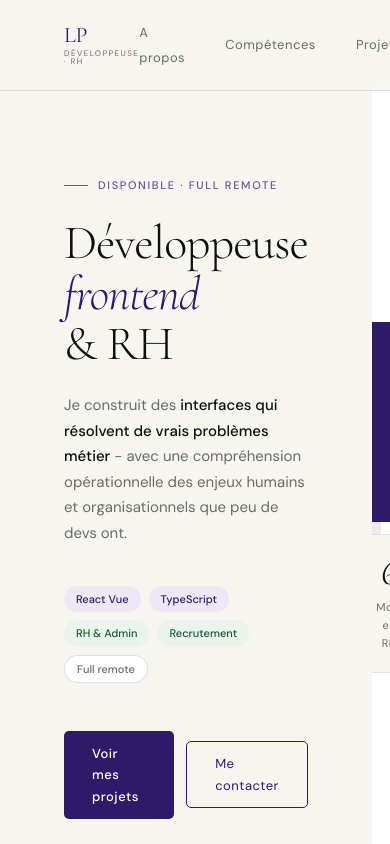
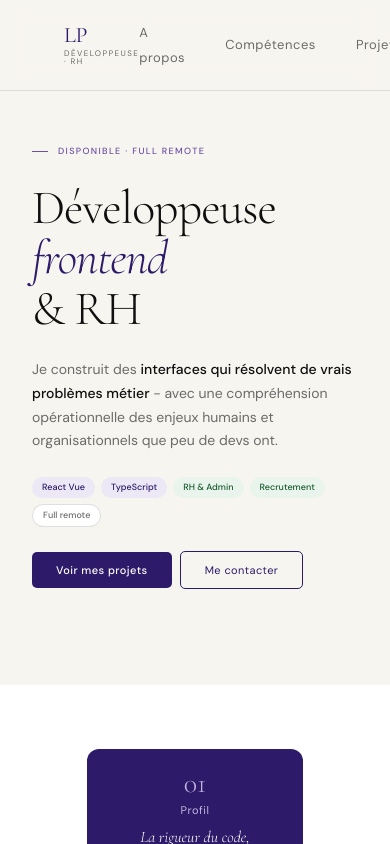
Before and after one commit to NeugdaeUju/Portfolio, a React (Vite) app: page / in a window 390 px wide. Shown: the top 844 px of the page. Built offline with nearby package versions, Linux system fonts and the light colour scheme; a web font is replaced by a local one.

Commit message:
Responsive sur le Hero

```diff
--- a/src/assets/sass/accueil.scss
+++ b/src/assets/sass/accueil.scss
@@ -1,4 +1,22 @@
 @use 'variables';
+
+.fade-in {
+    opacity: 0;
+    transform: translateY(20px);
+    transition : opacity 0.6s ease, transform 0.6s ease;
+
+    &.visible {
+        opacity : 1;
+        transform: translateY(0)
+    }
+}
+
+.inner-section {
+    margin : 0 auto;
+    max-width : 1200px;
+}
+
+// Hero
 
 .hero {
     display : grid;
@@ -16,29 +34,14 @@
     padding : 8rem 4rem;
 }
 
-.fade-in {
-    opacity: 0;
-    transform: translateY(20px);
-    transition : opacity 0.6s ease, transform 0.6s ease;
-
-    &.visible {
-        opacity : 1;
-        transform: translateY(0)
-    }
-}
+// Compétences
 
 #skills {
     background-color : variables.$blanc;
     padding : 6rem 4rem;
 }
 
-.inner-section {
-    margin : 0 auto;
-    max-width : 1200px;
-}
 
-
-// Compétences
 .skills_cards {
     display: grid;
     grid-template-columns: repeat(4, 1fr);
@@ -79,3 +82,14 @@
     text-align : center;
     overflow: hidden;
 }
+
+
+// RESPONSIVE
+
+@media (max-width : 768px) {
+    .hero {
+        grid-template-columns : 1fr;
+        gap : 2rem;
+        min-height : auto;
+    }
+}
--- a/src/assets/sass/hero_left.scss
+++ b/src/assets/sass/hero_left.scss
@@ -105,7 +105,6 @@
   cursor: pointer;
   text-decoration: none;
   letter-spacing: 0.04em;
-  // transition: background 0.2s;
 }
 
 .contact {
@@ -119,5 +118,47 @@
     cursor: pointer;
     text-decoration: none;
     letter-spacing: 0.04em;
-  // transition: all 0.2s;
 }
+
+@media (max-width : 768px) {
+    .hero-prez {
+        padding : 4rem 2rem;
+
+        &-text {
+            font-size : 9px;
+
+            &::before {
+                width : 16px;
+            }
+        }
+
+        &-title {
+            font-size : clam(32px, 8vw, 48px);
+        }
+
+        &-description {
+            font-size : 14px;
+            max-width : 100%;
+            margin-bottom : 1.5rem;
+        }
+
+        &-tags {
+            gap : 6px;
+            margin-bottom : 1.5rem;
+
+            &-badge {
+                font-size : 9px;
+                padding : 3px 10px;
+            }
+        }
+
+        &-links {
+            gap : 8px;
+        }
+    }
+
+    .project , .contact{
+        padding : 9px 24px;
+        font-size : 11px;
+    }
+}
--- a/src/assets/sass/hero_right.scss
+++ b/src/assets/sass/hero_right.scss
@@ -101,3 +101,35 @@
         }
     }
 }
+
+@media (max-width : 768px) {
+    .hero-visual {
+        padding : 4rem 2rem;
+    }
+
+    .monogram {
+        font-size : 120px;
+    }
+
+    .block {
+        &-1 {
+            & span {
+                font-size : 28px;
+            }
+
+            & .text {
+                font-size : 16px;
+            }
+        }
+
+        &-2, &-3 {
+            & span {
+                font-size : 28px;
+            }
+
+            & p {
+                font-size : 10px;
+            }
+        }
+    }
+}
```
Lines whose indentation alone changed are shown as unchanged.
